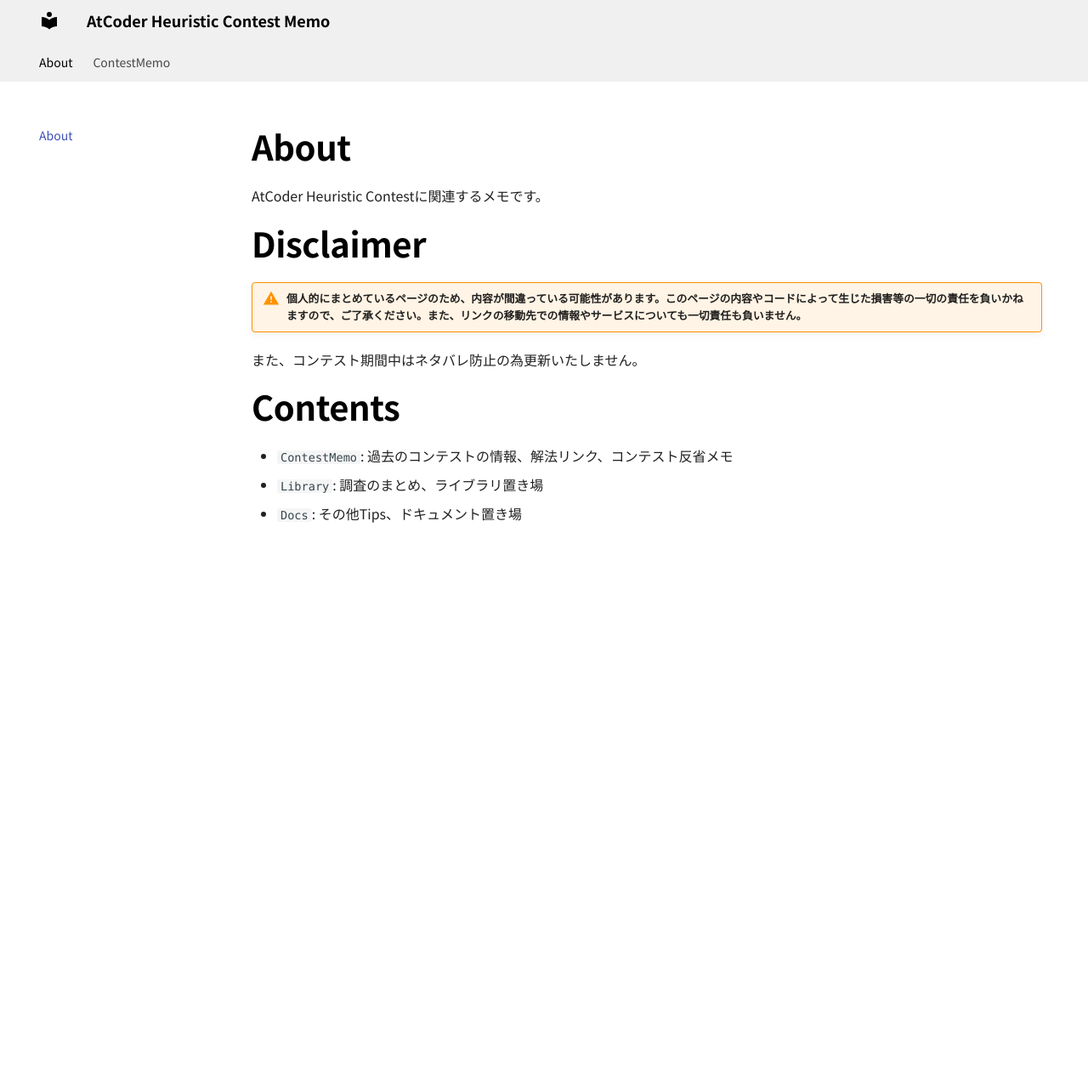
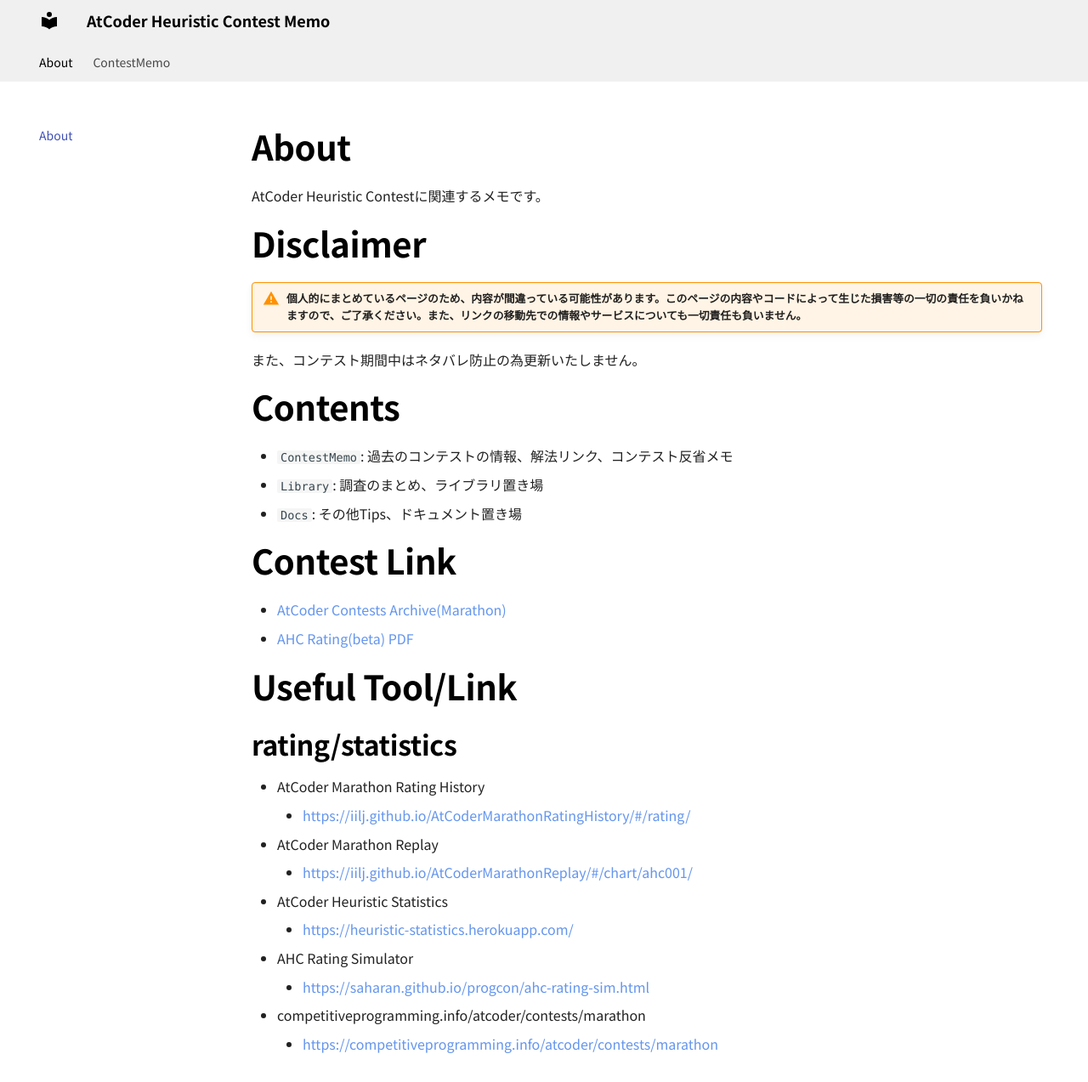
Before and after one commit to jetbead/AtCoderHeuristicContestMemo, an MkDocs documentation site: the page built from docs/index.md, in a window 1280 px wide and 1273 px high. Shown: the whole window at 85% size. Built offline with MkDocs 1.6.1 and Material for MkDocs 9.7.7, drawn with Linux system fonts in a browser that asks for light colours; some web fonts are replaced.

Commit message:
update index.md

```diff
--- a/docs/index.md
+++ b/docs/index.md
@@ -13,3 +13,20 @@
 - `ContestMemo`: 過去のコンテストの情報、解法リンク、コンテスト反省メモ
 - `Library`: 調査のまとめ、ライブラリ置き場
 - `Docs`: その他Tips、ドキュメント置き場
+
+# Contest Link
+- [AtCoder Contests Archive(Marathon)](https://atcoder.jp/contests/archive?ratedType=0&category=1200&keyword=)
+- [AHC Rating(beta) PDF](https://www.dropbox.com/s/ne358pdixfafppm/AHC_rating.pdf?dl=0)
+
+# Useful Tool/Link
+## rating/statistics
+- AtCoder Marathon Rating History
+    - https://iilj.github.io/AtCoderMarathonRatingHistory/#/rating/
+- AtCoder Marathon Replay
+    - https://iilj.github.io/AtCoderMarathonReplay/#/chart/ahc001/
+- AtCoder Heuristic Statistics
+    - https://heuristic-statistics.herokuapp.com/
+- AHC Rating Simulator
+    - https://saharan.github.io/progcon/ahc-rating-sim.html
+- competitiveprogramming.info/atcoder/contests/marathon
+    - https://competitiveprogramming.info/atcoder/contests/marathon
```
